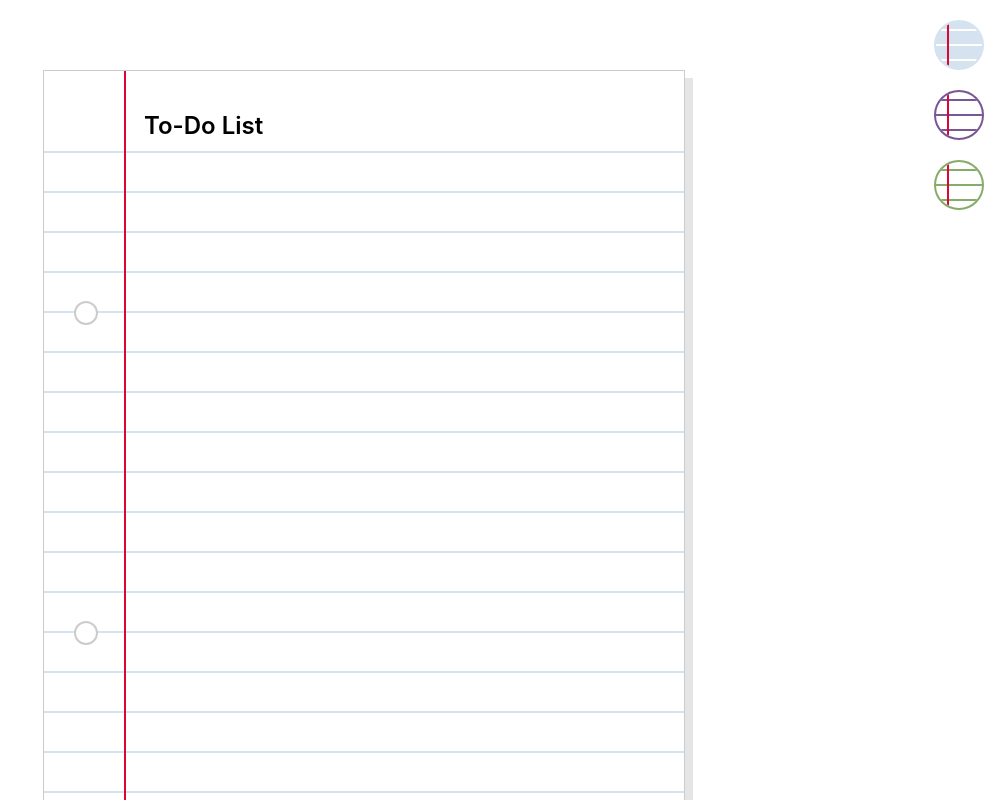
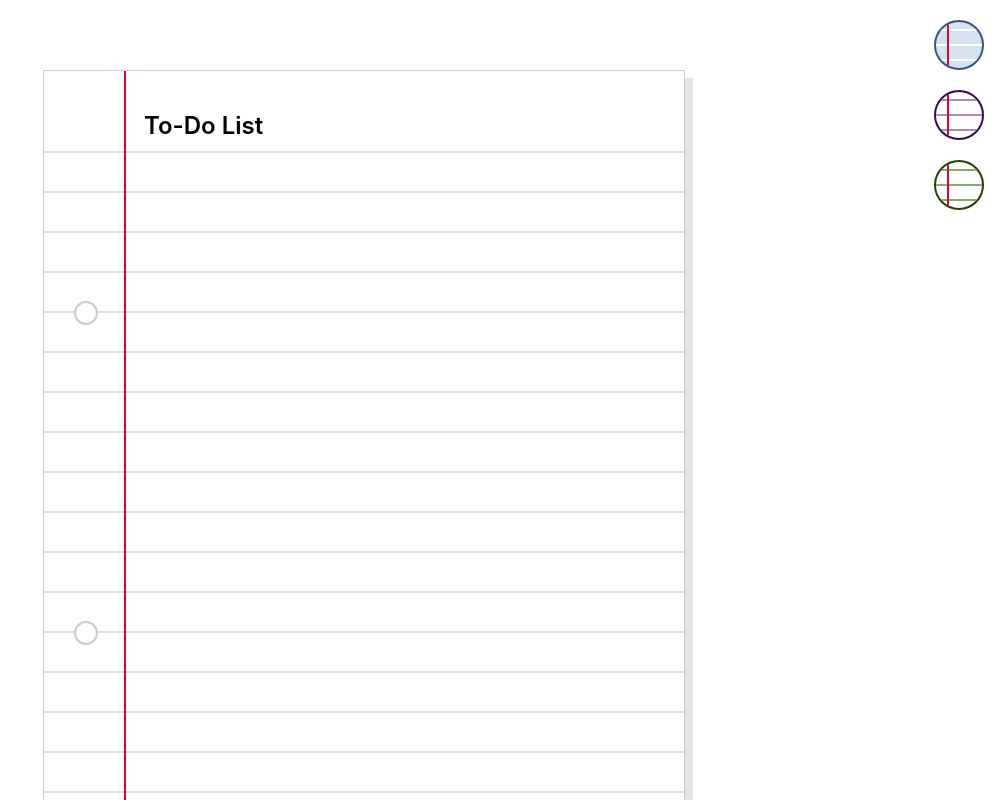
Before and after one commit to maeBoittiaux/to-do-list, a React (Create React App) app: page / in a window 1280 px wide. Shown: the top 800 px of the page, without its empty margins (276-1280 px from the left). Built offline with nearby package versions, Linux system fonts and the light colour scheme; the HTML template or start-up script is replaced by a standard one.

Commit message:
Improve styling of coolour theme buttons

```diff
--- a/src/ColourTheme.css
+++ b/src/ColourTheme.css
@@ -78,7 +78,7 @@
 
 /* Default colour : horizontal line : middle button */
 .button-1 .horizontal-line {
-    background-color: #795695;
+    background-color: #aa8cc5;
 }
 
 /* Default colour : horizontal line : bottom button */
@@ -89,37 +89,37 @@
 /* Default colour : border and background : top button */
 .button-0 {
     background-color: white;
-    border-color: #D5E3F0;
+    border-color: #31597e;
 }
 
 /* Default colour : border and background : middle button */
 .button-1 {
     background-color: white;
-    border-color: #795695;
+    border-color: #340a57;
 }
 
 /* Default colour : border and background : bottom button */
 .button-2 {
     background-color: white;
-    border-color: #87ab69;
+    border-color: #214107;
 }
 
 /* Active colour : border and background : top button */
 .button-0.active {
     background-color: #D5E3F0;
-    border-color: #D5E3F0;
+    border-color: #31597e;
 }
 
 /* Active colour : border and background : middle button */
 .button-1.active {
-    background-color: #795695;
-    border-color: #795695;
+    background-color: #aa8cc5;
+    border-color: #340a57;
 }
 
 /* Active colour : border and background : bottom button */
 .button-2.active {
     background-color: #87ab69;
-    border-color: #87ab69;
+    border-color: #214107;
 }
 
 /* Active colour : horizontal line : top button */
```
